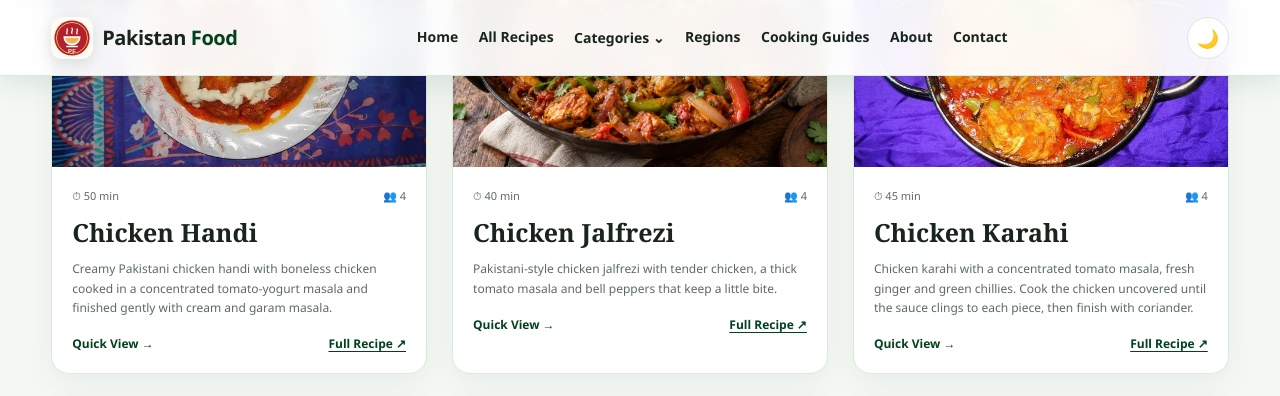
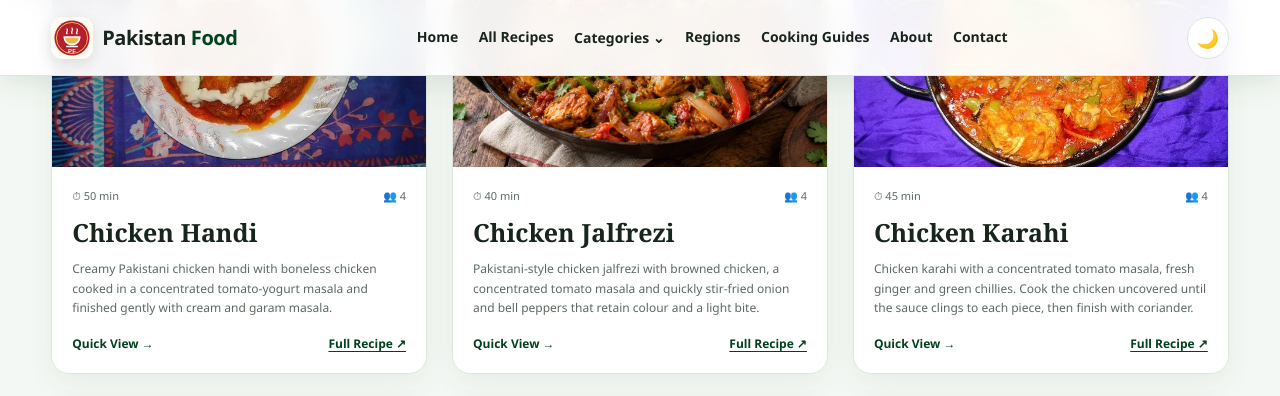
Before and after one commit to manazarali01-hub/pakistan-food, a Jekyll site: the page built from index.html, in a window 1280 px wide and 900 px high, scrolled down 5777 px, cut to the strip 0-396 px from the top of the window. Built offline with Jekyll 4.4.1, drawn with Linux system fonts in a browser that asks for light colours; some of the changed lines change nothing that is shown.

Commit message:
Polish Chicken Jalfrezi recipe quality

```diff
--- a/_data/recipes/chicken-jalfrezi.json
+++ b/_data/recipes/chicken-jalfrezi.json
@@ -5,7 +5,7 @@
   "time": "40 min",
   "serves": 4,
   "image": "assets/chicken-jalfrezi-v2.webp",
-  "description": "Pakistani-style chicken jalfrezi with tender chicken, a thick tomato masala and bell peppers that keep a little bite.",
+  "description": "Pakistani-style chicken jalfrezi with browned chicken, a concentrated tomato masala and quickly stir-fried onion and bell peppers that retain colour and a light bite.",
   "ingredients": [
     "750 g boneless chicken, cut into bite-size pieces",
     "2 bell peppers, sliced",
@@ -20,17 +20,18 @@
     "2 tbsp chopped fresh coriander"
   ],
   "method": [
-    "Heat 1 tablespoon oil in a wide pan over medium-high heat. Add the chicken and brown in batches for 5–6 minutes, then transfer to a plate; it will finish cooking in the sauce.",
-    "Add the remaining oil and ginger-garlic paste to the pan. Stir for 30 seconds, then add the tomatoes, cumin, chilli powder and salt. Cook for 8–10 minutes, pressing the tomatoes until the sauce is thick and glossy.",
-    "Return the chicken and any juices to the pan. Cover and simmer gently for about 8 minutes, stirring once, until the chicken is cooked through. If the sauce sticks, add a splash of water.",
-    "In a separate hot pan, stir-fry the sliced onion and bell peppers for 3–4 minutes so they soften at the edges but retain a little crunch.",
-    "Fold the vegetables into the chicken. Add soy sauce only if using, toss over high heat for 1–2 minutes, and taste for seasoning. Finish with fresh coriander and serve with roti or rice."
+    "Heat 1 tablespoon oil in a wide pan over medium-high heat. Brown the chicken in batches so the pieces sear instead of releasing enough moisture to steam, then transfer them to a plate.",
+    "Add the remaining oil and ginger-garlic paste to the pan and stir briefly. Add the tomatoes, cumin, chilli powder and salt and cook until the tomatoes collapse into a thick, glossy masala.",
+    "Return the chicken and any collected juices to the pan. Cover and simmer gently until the chicken is fully cooked through, adding only a small splash of water if the concentrated masala begins sticking.",
+    "Meanwhile, heat a separate wide pan well and stir-fry the sliced onion and bell peppers for a few minutes, keeping them moving so the edges soften while the centres retain some bite.",
+    "Fold the hot vegetables into the cooked chicken masala. Add the optional soy sauce only at this stage, toss over higher heat briefly and avoid prolonged cooking that would soften the peppers excessively.",
+    "Taste for salt and chilli, finish with fresh coriander and serve immediately with roti or rice."
   ],
   "tips": [
     "Brown the chicken in batches so it sears instead of steaming.",
     "Keep the tomato masala thick before adding the peppers; a watery sauce will soften them too much.",
     "Add the vegetables near the end for colour and a light bite."
   ],
-  "storage": "Cool promptly, cover and refrigerate for up to 2 days. Reheat until the chicken is piping hot; the peppers will soften further after storage.",
+  "storage": "Cool leftovers promptly and refrigerate covered. Reheat until the chicken is thoroughly hot, noting that stored peppers naturally become softer.",
   "serving": "Serve with plain rice or warm chapati and a quick cucumber salad."
 }
```
